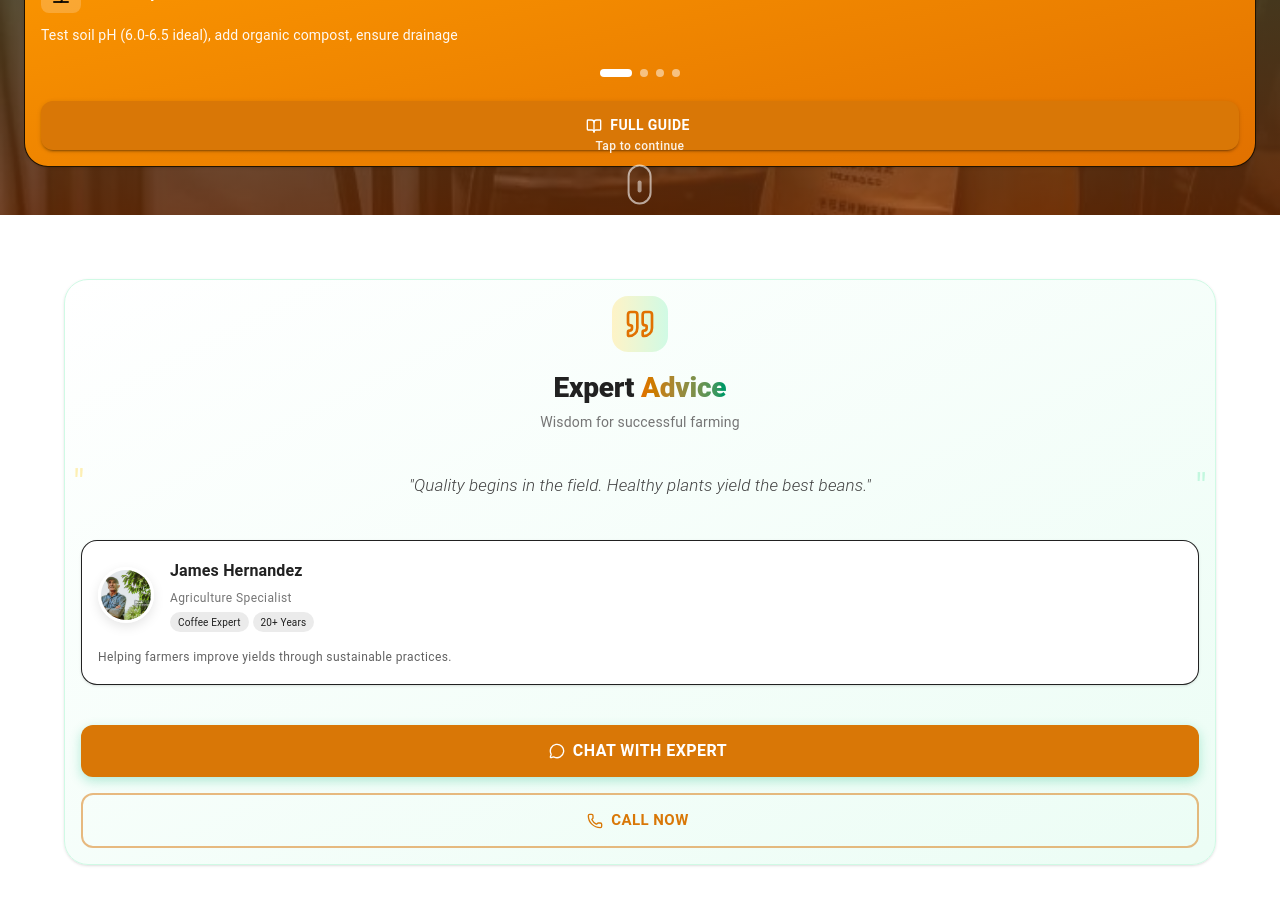
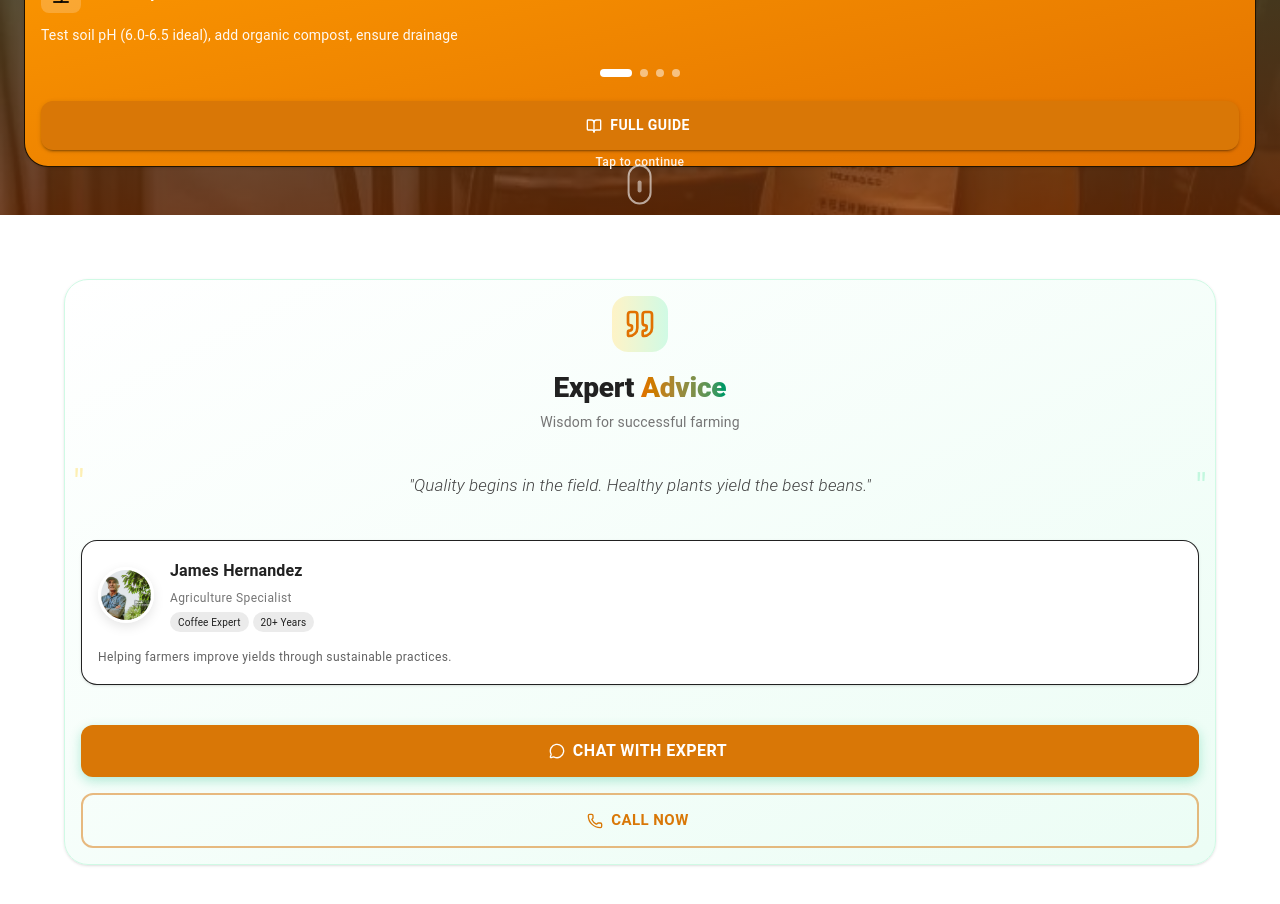
Before and after one commit to Jigishas/Healthycoffee, a React (Vite) app in the folder coffee/: page / in a window 1280 px wide. Shown: the part 920-1824 px from the top of the page. Built offline with nearby package versions, Linux system fonts and the light colour scheme; no server answers.

Commit message:
few updates and trial errors

```diff
--- a/coffee/src/Components/BODY/Below_Nav/Body.jsx
+++ b/coffee/src/Components/BODY/Below_Nav/Body.jsx
@@ -364,7 +364,7 @@ function Body() {
                 color: 'rgba(255, 255, 255, 0.9)',
                 fontSize: '0.75rem',
                 fontWeight: 500,
-                mb: 1,
+                mb: -1,
                 display: 'block'
               }}
             >
```
